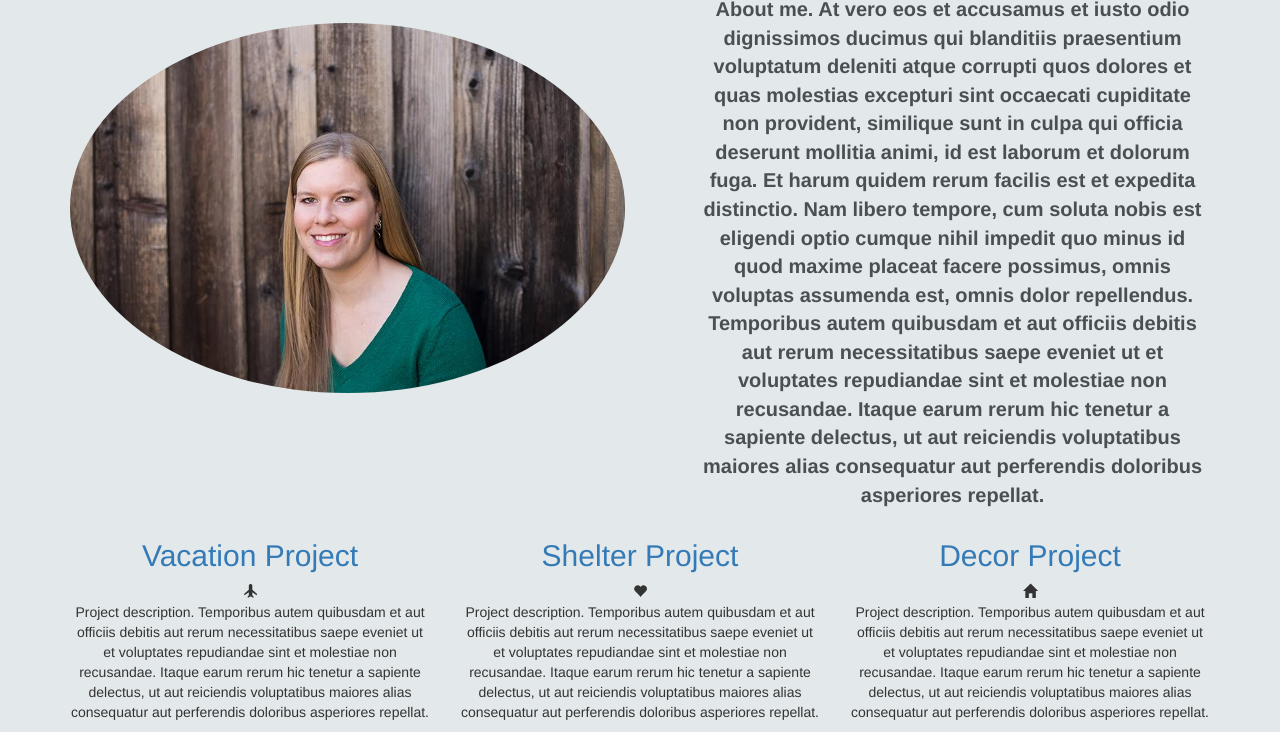
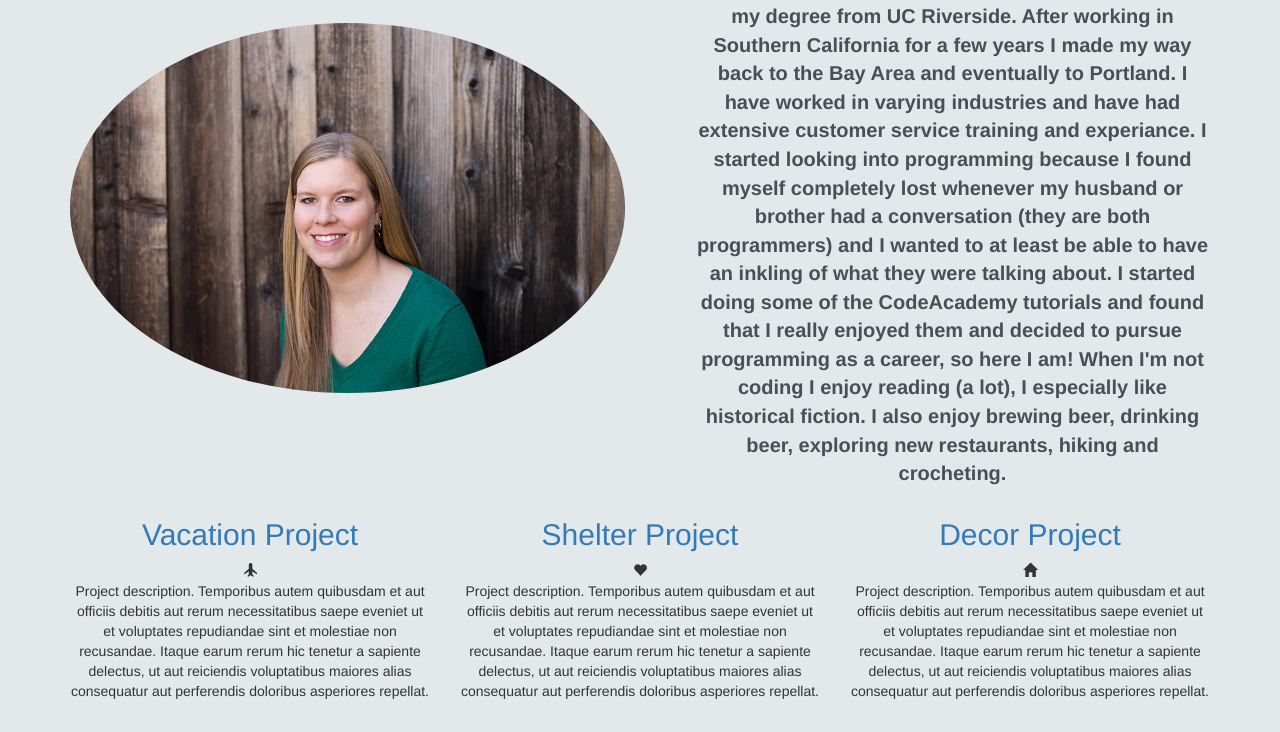
Before and after one commit to aftondowney/portfolio, a plain HTML site: page index.html in a window 1280 px wide. Shown: the part 202-934 px from the top of the page. After the commit the page ends 913 px from the top, so only its background shows below. Drawn offline with nearby package versions, Linux system fonts and the light colour scheme.

Commit message:
add about me text content

```diff
--- a/CSS/style.css
+++ b/CSS/style.css
@@ -32,13 +32,13 @@ img {
 	border-radius: 100%;
 	width: 100%;
 	margin-top: 40px;
+}
 
-}
 
 .col-sm-6.text-center p {
 	font-size: 20px;
 	color: #495054;
 	font-weight: bold;
-	margin-top: 125px;
+	margin-top: 75px;
 	margin-left: 40px;
 }
--- a/index.html
+++ b/index.html
@@ -23,7 +23,7 @@
             <span class="icon-bar"></span>
             <span class="icon-bar"></span>
           </button>
-          <a class="navbar-brand" href="#"><strong>Afton Downey</strong></a>
+          <a class="navbar-brand float-right" href="#"><strong>Afton Downey</strong></a>
         </div>
         <!-- Collect the nav links, forms, and other content for toggling -->
         <div class="collapse navbar-collapse" id="bs-example-navbar-collapse-1">
@@ -53,7 +53,7 @@
 
       <div class="col-sm-6 text-center">
         <p>
-          About me. At vero eos et accusamus et iusto odio dignissimos ducimus qui blanditiis praesentium voluptatum deleniti atque corrupti quos dolores et quas molestias excepturi sint occaecati cupiditate non provident, similique sunt in culpa qui officia deserunt mollitia animi, id est laborum et dolorum fuga. Et harum quidem rerum facilis est et expedita distinctio. Nam libero tempore, cum soluta nobis est eligendi optio cumque nihil impedit quo minus id quod maxime placeat facere possimus, omnis voluptas assumenda est, omnis dolor repellendus. Temporibus autem quibusdam et aut officiis debitis aut rerum necessitatibus saepe eveniet ut et voluptates repudiandae sint et molestiae non recusandae. Itaque earum rerum hic tenetur a sapiente delectus, ut aut reiciendis voluptatibus maiores alias consequatur aut perferendis doloribus asperiores repellat.
+          I am currently a student at Epicodus in Portland, OR. I grew up in the San Francisco Bay Area and received my degree from UC Riverside. After working in Southern California for a few years I made my way back to the Bay Area and eventually to Portland. I have worked in varying industries and have had extensive customer service training and experiance. I started looking into programming because I found myself completely lost whenever my husband or brother had a conversation (they are both programmers) and I wanted to at least be able to have an inkling of what they were talking about. I started doing some of the CodeAcademy tutorials and found that I really enjoyed them and decided to pursue programming as a career, so here I am! When I'm not coding I enjoy reading (a lot), I especially like historical fiction. I also enjoy brewing beer, drinking beer, exploring new restaurants, hiking and crocheting.
         </p>
       </div>
       </div>
```
